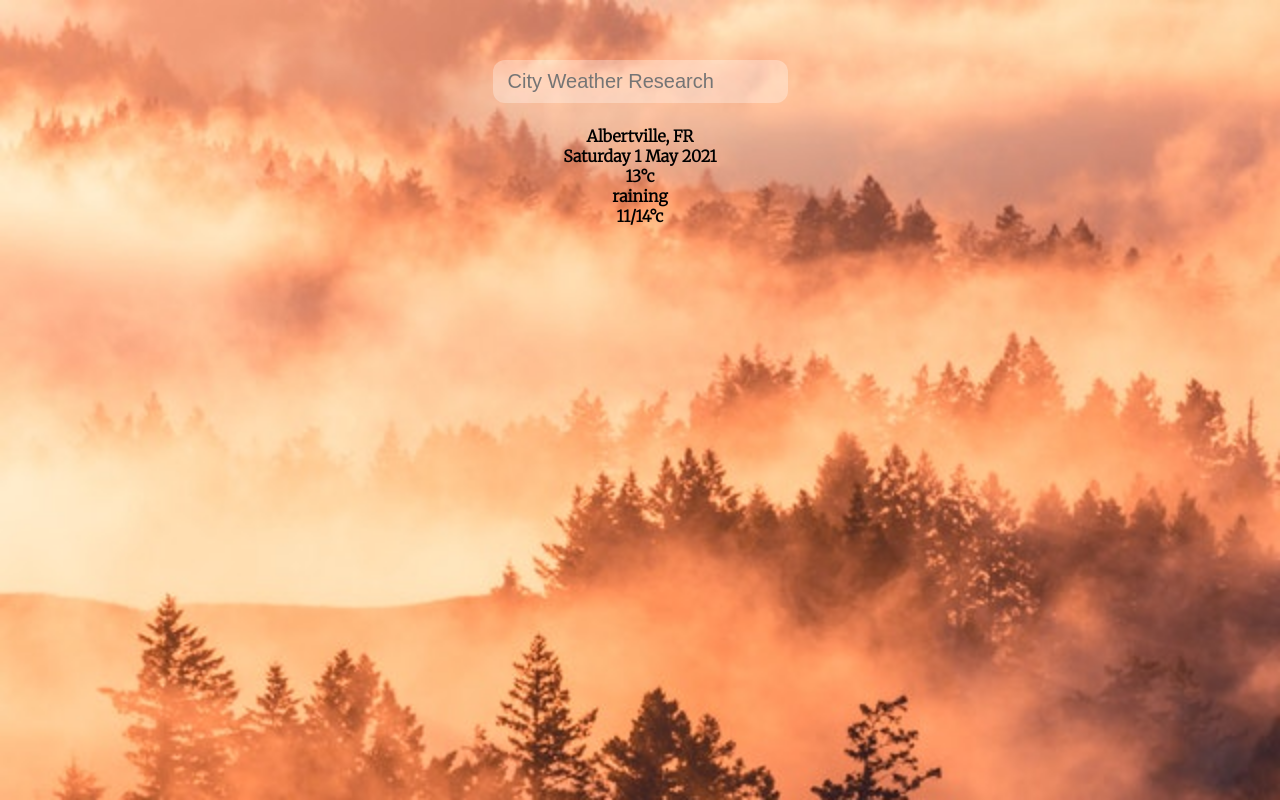
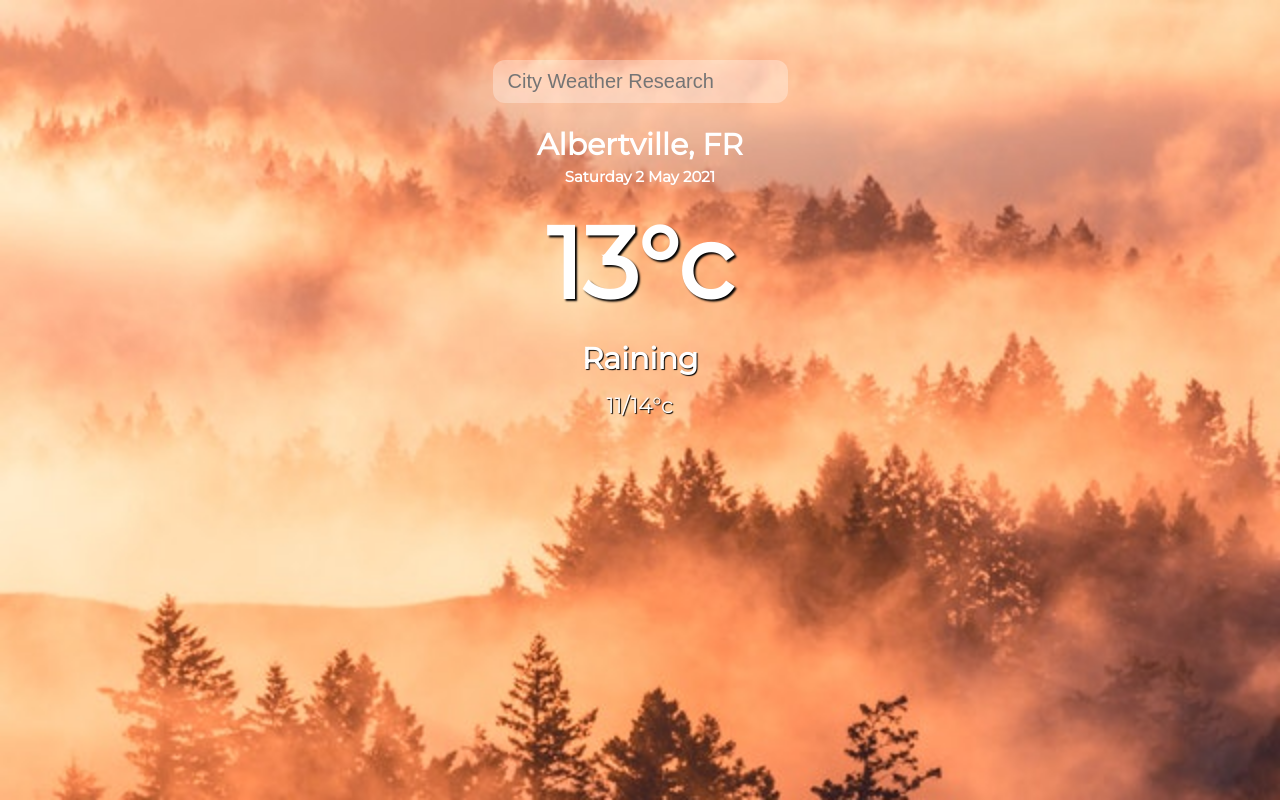
Before and after one commit to nicolasGolob/weather-app, a plain HTML site: page index.html in a window 1280 px wide. Drawn offline with Linux system fonts and the light colour scheme.

Commit message:
css adjustment

```diff
--- a/app.css
+++ b/app.css
@@ -5,7 +5,7 @@
 }
 
 body{
-    font-family: 'Merriweather', serif;
+    font-family: 'Montserrat', sans-serif;
     background-image: url('./image/forest.jpg');
     background-size: cover;
     background-position:top center;
@@ -46,3 +46,38 @@ main{
     flex-direction: column;
     font-weight: bold;
 }
+
+.location .city{
+    color: white;
+    font-size: 30px;
+    font-weight: 600;
+    margin-bottom: 4px;
+}
+
+.location .date{
+    color: white;
+    font-size: 15px;
+}
+
+.current .temperature{
+    color:white;
+    font-size: 100px;
+    font-weight: bold;
+    text-shadow: 2px 2px 2px black;
+    margin:16px 0;
+}
+
+.current .weather{
+    color: white;
+    font-size: 30px;
+    font-weight: 600;
+    margin-bottom: 15px;
+    text-shadow: 1px 1px 1px black;
+}
+
+.current .hi-low{
+    color: white;
+    font-size: 22px;
+    font-weight: 500;
+    text-shadow: 1px 1px 1px black;
+}
--- a/index.html
+++ b/index.html
@@ -7,7 +7,7 @@
     <title>Weather-App</title>
     <meta name="description" content="mini weather application created for practice">
     <link rel="stylesheet" href="app.css"/>
-    <link href="https://fonts.googleapis.com/css2?family=Merriweather:wght@300&display=swap" rel="stylesheet">
+    <link href="https://fonts.googleapis.com/css2?family=Montserrat&display=swap" rel="stylesheet">
 </head>
 <body>
     <div class="app-container">
@@ -17,11 +17,11 @@
         <main>
             <section class="location">
                 <div class="city">Albertville, FR</div>
-                <div class="date">Saturday 1 May 2021</div>
+                <div class="date">Saturday 2 May 2021</div>
             </section>
-            <div class="current temperature">
-                <div class="temp">13<span>°c</span></div>
-                <div class="weather">raining</div>
+            <div class="current">
+                <div class="temperature">13<span>°c</span></div>
+                <div class="weather">Raining</div>
                 <div class="hi-low">11/14°c</div>
             </div>
         </main>
```
